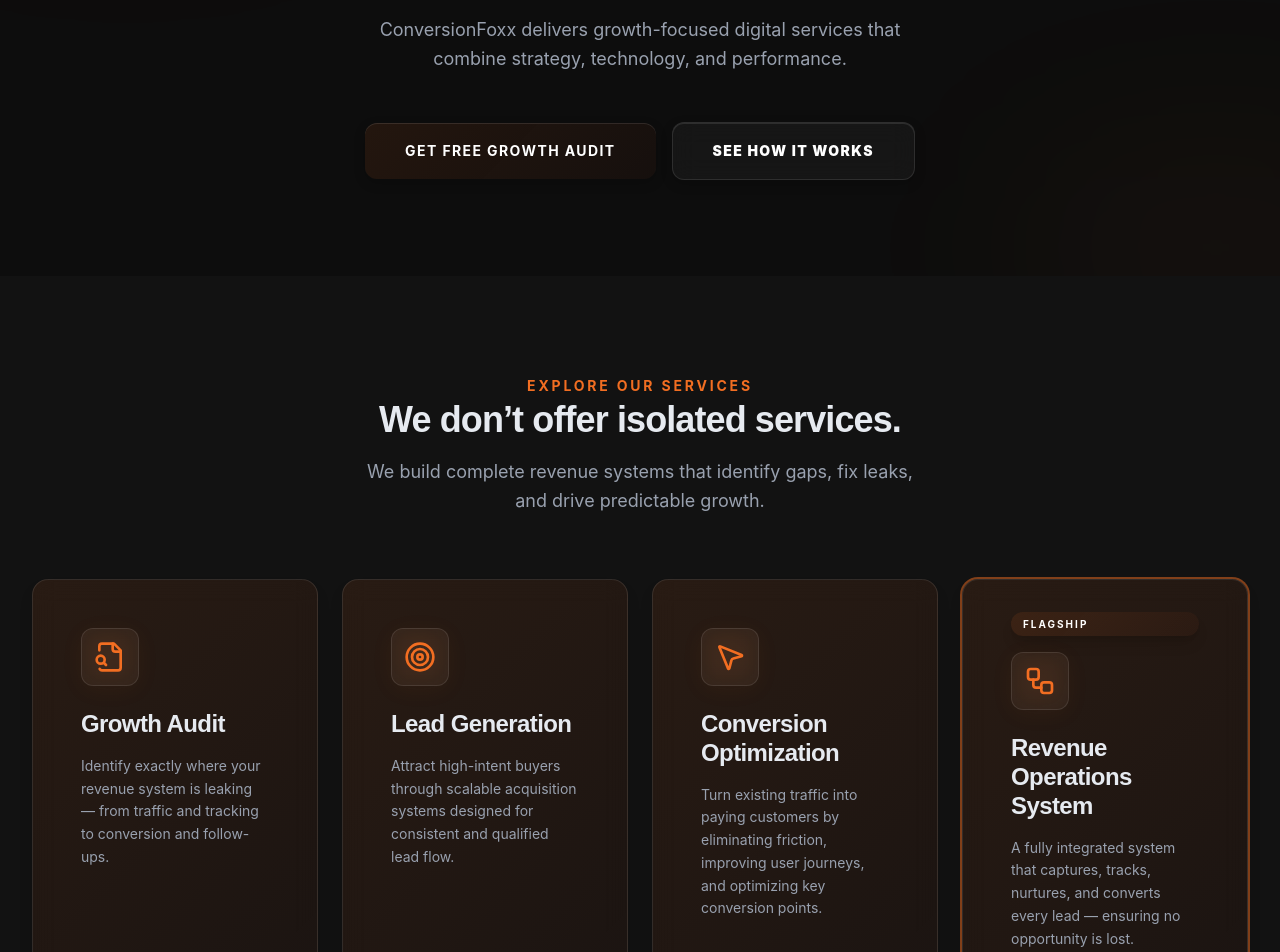
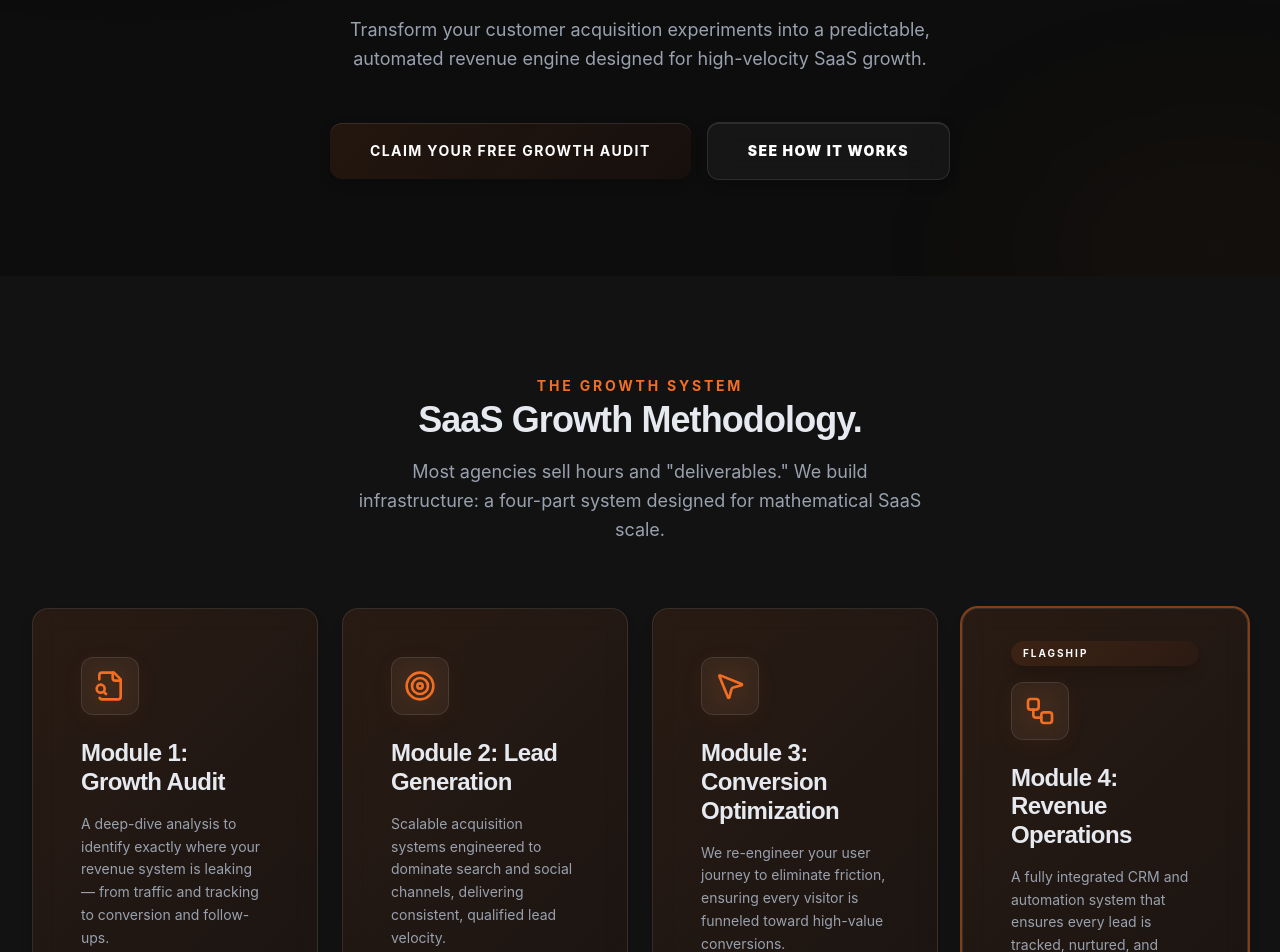
Before and after one commit to harshwardhanpa/conversionfoxx-website-2.0, a React (Vite) app: page /services in a window 1280 px wide. Shown: the part 360-1312 px from the top of the page. Built offline with nearby package versions, Linux system fonts and the light colour scheme; no server answers.

Commit message:
UI polish: morphism effects, spacing, icons, fixes

```diff
--- a/src/components/FinalCTA.tsx
+++ b/src/components/FinalCTA.tsx
@@ -32,17 +32,16 @@
             </div>
 
             <h2 className="text-brand-text-heading font-display">
-              Stop guessing. <br />
-              <span className="text-brand-primary">Start scaling.</span>
+              Built for <span className="text-brand-primary">Growth Acceleration.</span>
             </h2>
 
             <p className="text-base md:text-lg max-w-2xl mx-auto font-medium leading-relaxed font-sans text-brand-text-secondary/60">
-              Our Growth Architects are ready to engineer your revenue system and build a high-performance engine that scales with certainty.
+              Our Growth Architects are ready to engineer your revenue system. Transform your customer acquisition experiments into a high-performance engine that scales with mathematical certainty.
             </p>
 
             <div className="flex flex-col sm:flex-row items-center justify-center gap-6 pt-4">
               <Button to="/contact" size="lg" icon={ArrowRight} className="w-full sm:w-auto">
-                Get Growth Audit
+                Get Your Growth Audit
               </Button>
             </div>
           </div>
--- a/src/components/Footer.tsx
+++ b/src/components/Footer.tsx
@@ -22,7 +22,7 @@
               </span>
             </Link>
             <p className="text-white/40 leading-[1.6] text-sm font-sans">
-              ConversionFoxx is a premium growth agency and revenue operations partner. We architect complete revenue systems that scale businesses predictably through data-backed strategies.
+              ConversionFoxx is a growth architecture firm and revenue operations partner. We engineer predictable growth infrastructure for SaaS enterprises through data-backed systems.
             </p>
             <div className="flex gap-4">
               {[Facebook, Twitter, Instagram, Linkedin].map((Icon, i) => (
--- a/src/components/Header.tsx
+++ b/src/components/Header.tsx
@@ -79,7 +79,7 @@
                 whileTap={{ scale: 0.98 }}
                 className="bg-brand-primary text-white hover:shadow-[0_15px_30px_-5px_rgba(242,110,34,0.3)] px-6 py-2.5 rounded-xl font-bold text-sm flex items-center gap-2 transition-all duration-500 group font-sans tracking-wide btn-premium liquid-glass shadow-[inset_0_1px_0_rgba(255,255,255,0.2)]"
               >
-                Get Free Growth Audit
+                Get Your Growth Audit
                 <ArrowRight className="w-4 h-4 group-hover:translate-x-1 transition-transform" />
               </motion.button>
             </Link>
@@ -130,7 +130,7 @@
               >
                 <Link to="/contact">
                   <button className="w-full bg-brand-primary text-white py-4 rounded-xl font-black flex items-center justify-center gap-2 btn-premium liquid-glass">
-                    Get Free Growth Audit
+                    Get Your Growth Audit
                     <ArrowRight className="w-5 h-5" />
                   </button>
                 </Link>
--- a/src/components/Hero.tsx
+++ b/src/components/Hero.tsx
@@ -46,21 +46,21 @@
 
             <div className="space-y-6">
               <h1 className="text-5xl md:text-[64px] font-black tracking-tighter leading-[1.05] text-brand-text-heading font-display">
-                Scalable <br />
-                <span className="text-brand-primary">Revenue Systems.</span>
+                Scale SaaS Revenue with <br />
+                <span className="text-brand-primary">Growth Infrastructure.</span>
               </h1>
 
               <p className="text-base md:text-lg text-brand-text-secondary max-w-lg mx-auto lg:mx-0 font-medium leading-relaxed font-sans opacity-90">
-                We engineer high-performance systems that transform raw traffic into predictable, automated revenue engines for modern SaaS enterprises.
+                We engineeered a structured revenue system specifically for SaaS enterprises. Transform inconsistent experiments into a predictable, automated engine for high-value customer acquisition.
               </p>
             </div>
 
             <div className="flex flex-col sm:flex-row items-center gap-5 pt-4 justify-center lg:justify-start">
               <Button to="/contact" size="lg" icon={ArrowRight} className="w-full sm:w-auto">
-                Get Growth Audit
+                Get Your Growth Audit
               </Button>
               <Button variant="secondary" size="lg" onClick={scrollToProcess} className="w-full sm:w-auto">
-                How It Works
+                The Revenue Framework
               </Button>
             </div>
           </div>
--- a/src/components/Services.tsx
+++ b/src/components/Services.tsx
@@ -8,37 +8,33 @@
 
 const steps = [
   {
-    step: 'Step 1',
-    title: 'Traffic Acquisition',
-    description: 'We deploy scalable acquisition systems to attract high-intent buyers through precision-engineered digital channels.',
-    outcome: 'Predictable high-quality lead flow',
+    step: 'Module 1',
+    title: 'Traffic Infrastructure',
+    description: 'We deploy precision-engineered acquisition systems to dominate search and social channels, attracting high-intent SaaS buyers ready to convert.',
+    outcome: 'Predictable qualified lead velocity',
     icon: Target,
-    color: 'from-brand-primary/20 to-transparent',
   },
   {
-    step: 'Step 2',
+    step: 'Module 2',
     title: 'Conversion Architecture',
-    description: 'We optimize the entire customer journey, eliminating friction and turning existing traffic into measurable revenue.',
-    outcome: 'Maximizing ROI on every visitor',
+    description: 'We re-engineer your user journey and landing experiences to eliminate friction, ensuring every visitor is funneled toward a high-value action.',
+    outcome: 'Maximize yield on existing traffic',
     icon: Zap,
-    color: 'from-brand-primary/20 to-transparent',
   },
   {
-    step: 'Step 3',
+    step: 'Module 3',
     title: 'Revenue Operations',
-    description: 'We integrate full-funnel tracking and CRM automation to ensure no lead is lost and every dollar is accounted for.',
-    outcome: 'Complete visibility into profitability',
+    description: 'Our flagship integration: we build the CRM automation and full-funnel tracking needed to turn leads into predictable expansion revenue.',
+    outcome: 'Automated deal flow & lifecycle management',
     icon: LayoutDashboard,
-    color: 'from-brand-primary/30 to-transparent',
     isFlagship: true,
   },
   {
-    step: 'Step 4',
-    title: 'System Optimization',
-    description: 'We run continuous A/B tests and data-backed experiments to refine the growth engine and unlock hidden revenue.',
-    outcome: 'Sustainable, compounded growth over time',
+    step: 'Module 4',
+    title: 'Growth Intelligence',
+    description: 'Direct-response data analysis and continuous multivariate testing that identifies hidden revenue leaks and scales winning experiments.',
+    outcome: 'Compound growth through data-backed iterations',
     icon: Search,
-    color: 'from-brand-primary/20 to-transparent',
   },
 ];
 
@@ -56,7 +52,7 @@
             viewport={{ once: true }}
             className="px-4 py-1 rounded-full border border-brand-primary/20 bg-brand-primary/5 text-brand-primary text-[10px] font-bold uppercase tracking-[0.2em] font-sans"
           >
-            The Growth Infrastructure
+            The Growth Methodology
           </motion.span>
           <motion.h2
             initial={{ opacity: 0, y: 20 }}
@@ -65,16 +61,16 @@
             transition={{ delay: 0.1 }}
             className="text-3xl md:text-4xl font-black text-brand-text-heading font-display tracking-tight"
           >
-            Our Growth <span className="text-brand-primary">System.</span>
+            The Revenue <span className="text-brand-primary">Engine.</span>
           </motion.h2>
           <motion.p
             initial={{ opacity: 0, y: 20 }}
             whileInView={{ opacity: 1, y: 0 }}
             viewport={{ once: true }}
             transition={{ delay: 0.2 }}
-            className="text-brand-text-secondary max-w-xl mx-auto text-base md:text-lg font-medium font-sans leading-relaxed"
+            className="text-brand-text-secondary max-w-2xl mx-auto text-base md:text-lg font-medium font-sans leading-relaxed"
           >
-            We don’t offer isolated services. We build complete, end-to-end revenue systems that identifies gaps and fixes leaks.
+            Most agencies sell hours and "deliverables." We build infrastructure. A four-part growth system designed to scale SaaS enterprises with mathematical precision.
           </motion.p>
         </div>
 
@@ -134,14 +130,14 @@
             <div className="absolute inset-0 bg-brand-primary/[0.02] opacity-0 group-hover:opacity-100 transition-opacity duration-700" />
             <div className="space-y-6 relative z-10">
               <h3 className="text-2xl md:text-4xl font-black text-brand-text-heading font-display tracking-tight">
-                Ready to fix your <br /> growth system?
+                Stop guessing. <br /> Start scaling.
               </h3>
               <p className="text-brand-text-secondary/60 max-w-lg mx-auto font-sans font-medium leading-relaxed text-base md:text-lg">
-                Get a deep analysis of your entire growth engine and identify exactly where you're losing revenue.
+                Identify the hidden revenue leaks in your current acquisition model and build a predictable growth system.
               </p>
             </div>
             <Button to="/contact" size="lg" icon={ArrowRight} className="relative z-10">
-              Get Growth Audit
+              Claim Your Free Growth Audit
             </Button>
           </motion.div>
         </div>
--- a/src/pages/About.tsx
+++ b/src/pages/About.tsx
@@ -30,15 +30,15 @@
                 About ConversionFoxx
               </div>
               <h1 className="text-3xl md:text-5xl font-black tracking-tight leading-[1.05] text-brand-text-heading max-w-4xl mx-auto font-display">
-                We Build Systems That <br />
-                Scale <span className="brand-gradient-text">Revenue Predictably</span>
+                Engineering High-Performance <br />
+                <span className="brand-gradient-text">Growth Infrastructure</span>
               </h1>
-              <p className="text-base md:text-lg text-gray-400 max-w-xl mx-auto font-sans font-normal leading-relaxed">
-                ConversionFoxx is a growth system architecture firm. We help businesses scale through data-backed Growth Audits, high-performance Lead Generation, and our flagship Revenue Operations System.
+              <p className="text-base md:text-lg text-gray-400 max-w-2xl mx-auto font-sans font-normal leading-relaxed">
+                ConversionFoxx is a growth system architecture firm. We help high-growth SaaS companies scale by engineering the technical and strategic infrastructure needed for predictable revenue acquisition.
               </p>
               <div className="flex flex-col sm:flex-row items-center justify-center gap-4 pt-4">
                 <Button to="/contact" size="lg" className="bg-brand-primary hover:bg-brand-primary/90 text-white px-6 py-3 rounded-xl font-bold transition w-full sm:w-auto">
-                  Get Free Growth Audit
+                  Get Your Growth Audit
                 </Button>
                 <Button to="/services" variant="secondary" size="lg" className="border border-white/20 hover:border-brand-primary px-6 py-3 rounded-xl w-full sm:w-auto text-white">
                   See How It Works
@@ -380,15 +380,15 @@
 
                 <div className="relative z-10 space-y-8">
                   <h2 className="text-4xl md:text-6xl font-black leading-[1.05] text-brand-text-heading max-w-4xl mx-auto tracking-tight font-display">
-                    Let’s Build a <br />
-                    <span className="brand-gradient-text">Revenue System</span>
+                    Start Your <br />
+                    <span className="brand-gradient-text">Growth Audit</span>
                   </h2>
                   <p className="text-gray-400 font-sans text-base md:text-lg max-w-xl mx-auto leading-relaxed">
-                    Whether you need a Growth Audit, better Lead Generation, or a complete Revenue Operations System, ConversionFoxx is ready to scale your business.
+                    Identify the leaks in your current acquisition model and build a predictable growth engine. Our Growth Architects are ready to engineer your SaaS revenue system.
                   </p>
                   <div className="flex flex-col sm:flex-row items-center justify-center gap-6 pt-4">
                     <Button to="/contact" size="lg" className="bg-brand-primary hover:bg-brand-primary/90 text-white px-6 py-3 rounded-xl font-medium transition w-full sm:w-auto">
-                      Get Free Growth Audit
+                      Get Your Growth Audit
                     </Button>
                     <Button to="/" variant="secondary" size="lg" className="border border-white/20 hover:border-brand-primary px-6 py-3 rounded-xl w-full sm:w-auto text-white">
                       See How It Works
--- a/src/pages/Services.tsx
+++ b/src/pages/Services.tsx
@@ -56,17 +56,17 @@
                 Our Expertise
               </div>
               <h1 className="text-3xl md:text-5xl font-black tracking-tight leading-[1.05] text-brand-text-heading max-w-4xl mx-auto font-display">
-                Services Built to Grow <br />
+                Engineering High-Performance <br />
                 <span className="text-brand-primary">
-                  Modern Businesses
+                  Growth Infrastructure
                 </span>
               </h1>
-              <p className="text-base md:text-lg text-gray-400 max-w-xl mx-auto font-sans font-normal leading-relaxed">
-                ConversionFoxx delivers growth-focused digital services that combine strategy, technology, and performance.
+              <p className="text-base md:text-lg text-gray-400 max-w-2xl mx-auto font-sans font-normal leading-relaxed">
+                Transform your customer acquisition experiments into a predictable, automated revenue engine designed for high-velocity SaaS growth.
               </p>
               <div className="flex flex-col sm:flex-row items-center justify-center gap-4 pt-4">
                 <Button to="/contact" size="lg" className="bg-brand-primary hover:bg-brand-primary/90 text-white px-6 py-3 rounded-xl font-bold transition w-full sm:w-auto">
-                  Get Free Growth Audit
+                  Claim Your Free Growth Audit
                 </Button>
                 <Button
                   onClick={scrollToProcess}
@@ -85,35 +85,35 @@
         <Section id="explore-services" background="subtle">
           <Container>
             <div className="text-center mb-16 space-y-4">
-              <span className="text-brand-primary text-sm font-sans font-bold uppercase tracking-[0.2em]">Explore Our Services</span>
-              <h2 className="text-3xl md:text-4xl font-black text-brand-text-heading max-w-2xl mx-auto tracking-tight font-display">We don’t offer isolated services.</h2>
+              <span className="text-brand-primary text-sm font-sans font-bold uppercase tracking-[0.2em]">The Growth System</span>
+              <h2 className="text-3xl md:text-4xl font-black text-brand-text-heading max-w-2xl mx-auto tracking-tight font-display">SaaS Growth Methodology.</h2>
               <p className="text-gray-400 font-sans max-w-xl mx-auto text-base md:text-lg leading-relaxed">
-                We build complete revenue systems that identify gaps, fix leaks, and drive predictable growth.
+                Most agencies sell hours and "deliverables." We build infrastructure: a four-part system designed for mathematical SaaS scale.
               </p>
             </div>
             <div className="grid grid-cols-1 md:grid-cols-2 lg:grid-cols-4 gap-6">
               {[
                 {
-                  title: 'Growth Audit',
-                  description: 'Identify exactly where your revenue system is leaking — from traffic and tracking to conversion and follow-ups.',
+                  title: 'Module 1: Growth Audit',
+                  description: 'A deep-dive analysis to identify exactly where your revenue system is leaking — from traffic and tracking to conversion and follow-ups.',
                   icon: FileSearch,
                   link: '/services/growth-audit'
                 },
                 {
-                  title: 'Lead Generation',
-                  description: 'Attract high-intent buyers through scalable acquisition systems designed for consistent and qualified lead flow.',
+                  title: 'Module 2: Lead Generation',
+                  description: 'Scalable acquisition systems engineered to dominate search and social channels, delivering consistent, qualified lead velocity.',
                   icon: Target,
                   link: '/services/lead-generation'
                 },
                 {
-                  title: 'Conversion Optimization',
-                  description: 'Turn existing traffic into paying customers by eliminating friction, improving user journeys, and optimizing key conversion points.',
+                  title: 'Module 3: Conversion Optimization',
+                  description: 'We re-engineer your user journey to eliminate friction, ensuring every visitor is funneled toward high-value conversions.',
                   icon: MousePointer2,
                   link: '/services/conversion-optimization'
                 },
                 {
-                  title: 'Revenue Operations System',
-                  description: 'A fully integrated system that captures, tracks, nurtures, and converts every lead — ensuring no opportunity is lost.',
+                  title: 'Module 4: Revenue Operations',
+                  description: 'A fully integrated CRM and automation system that ensures every lead is tracked, nurtured, and converted with certainty.',
                   icon: Workflow,
                   link: '/services/revenue-operations-system',
                   flagship: true
@@ -257,15 +257,15 @@
 
                 <div className="relative z-10 space-y-8">
                   <h2 className="text-3xl md:text-5xl font-black leading-[1.05] text-brand-text-heading max-w-4xl mx-auto tracking-tight font-display">
-                    Ready to Build Your <br />
-                    <span className="brand-gradient-text">Growth Engine?</span>
+                    Scale Your SaaS <br />
+                    <span className="brand-gradient-text">Revenue Engine</span>
                   </h2>
                   <p className="text-gray-400 font-sans text-base md:text-lg max-w-xl mx-auto leading-relaxed">
-                    Whether you need a single project or a long-term growth partner, ConversionFoxx is ready to help you scale.
+                    Ready to build a predictable growth engine? Our Growth Architects are ready to engineer your SaaS revenue system.
                   </p>
                   <div className="flex flex-col sm:flex-row items-center justify-center gap-6 pt-4">
                     <Button to="/contact" size="lg" className="bg-brand-primary hover:bg-brand-primary/90 text-white px-6 py-3 rounded-xl font-medium transition w-full sm:w-auto">
-                      Get Free Growth Audit
+                      Get Your Growth Audit
                     </Button>
                     <Button to="/" variant="secondary" size="lg" className="border border-white/20 hover:border-brand-primary px-6 py-3 rounded-xl w-full sm:w-auto text-white">
                       See How It Works
```
